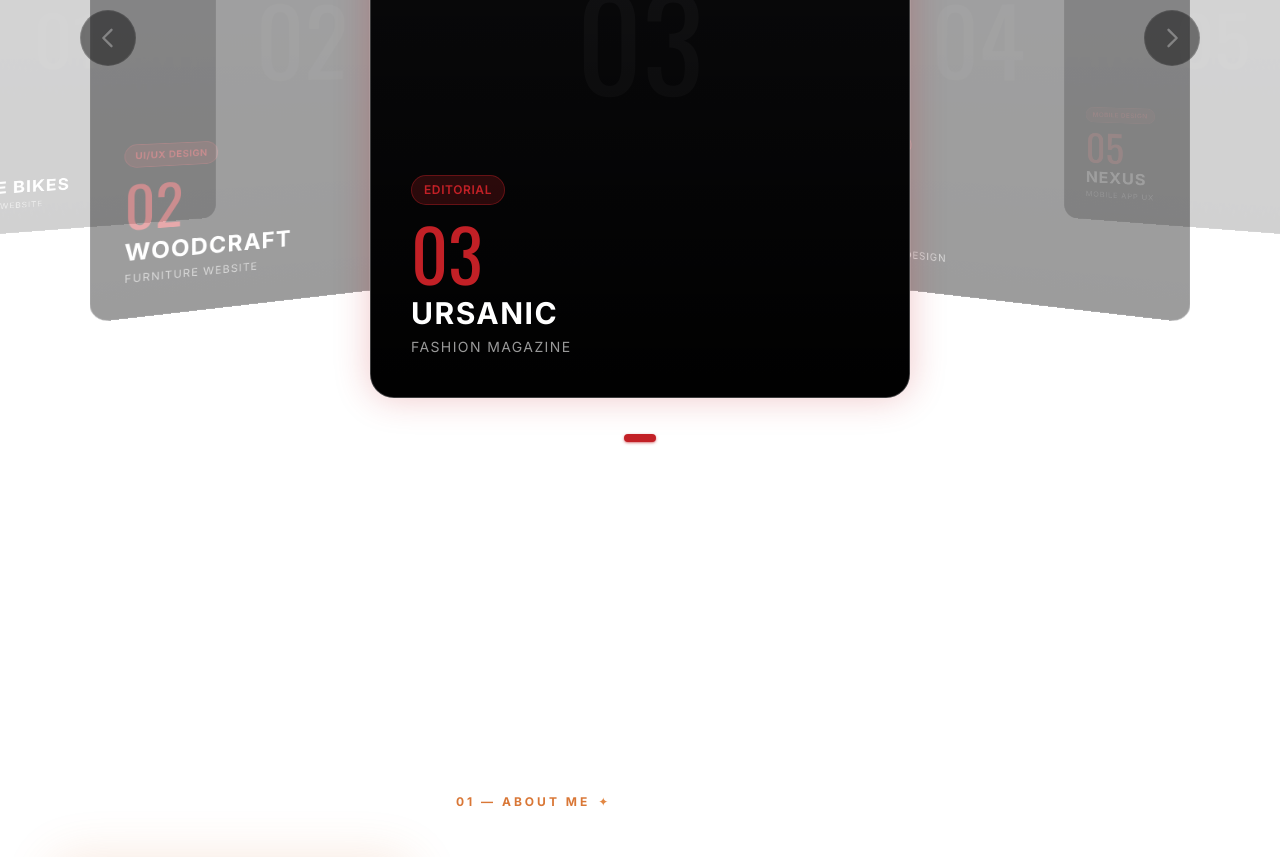
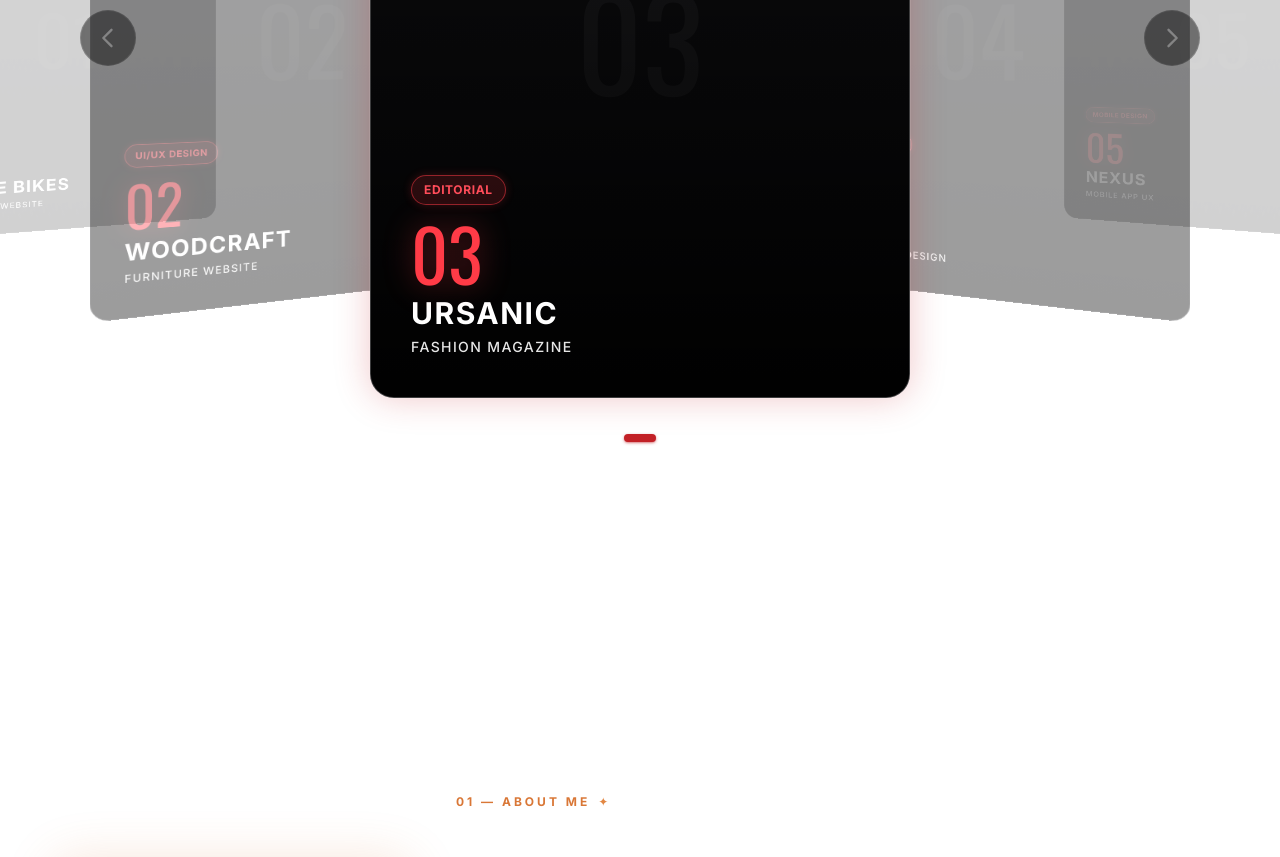
Before and after one commit to thatii24/new_dynamic_portfolio, a Next.js app: page / in a window 1280 px wide. Shown: the part 1500-2357 px from the top of the page. Built offline with nearby package versions, Linux system fonts and the light colour scheme.

Commit message:
Update ProjectCarousel.tsx

```diff
--- a/src/components/ProjectCarousel.tsx
+++ b/src/components/ProjectCarousel.tsx
@@ -204,17 +204,17 @@ export default function ProjectCarousel() {
                 {/* Content Overlay */}
                 <div className="relative z-20 transform transition-transform duration-500 group-hover:translate-y-[-6px]">
                   {proj.tag && (
-                    <span className="inline-block px-2.5 py-1 sm:px-3 sm:py-1.5 rounded-full text-[10px] sm:text-xs font-semibold uppercase tracking-wider bg-[#c22026]/20 border border-[#c22026]/40 text-[#c22026] mb-3">
+                    <span className="inline-block px-2.5 py-1 sm:px-3 sm:py-1.5 rounded-full text-[10px] sm:text-xs font-bold uppercase tracking-wider bg-[#ff3b47]/15 border border-[#ff3b47]/50 text-[#ff4d5a] mb-3 shadow-[0_0_10px_rgba(255,59,71,0.2)]">
                       {proj.tag}
                     </span>
                   )}
-                  <span className="text-5xl sm:text-6xl lg:text-7xl font-oswald text-[#c22026] mb-1.5 block leading-none">
+                  <span className="text-5xl sm:text-6xl lg:text-7xl font-oswald text-[#ff3b47] mb-1.5 block leading-none drop-shadow-[0_0_15px_rgba(255,59,71,0.4)]">
                     {proj.num}
                   </span>
                   <h4 className="text-xl sm:text-2xl lg:text-3xl font-bold uppercase tracking-wider mb-1.5 text-white">
                     {proj.title}
                   </h4>
-                  <p className="text-xs sm:text-sm uppercase tracking-widest text-white/60">
+                  <p className="text-xs sm:text-sm uppercase tracking-widest text-white/90 font-medium">
                     {proj.desc}
                   </p>
                 </div>
```
